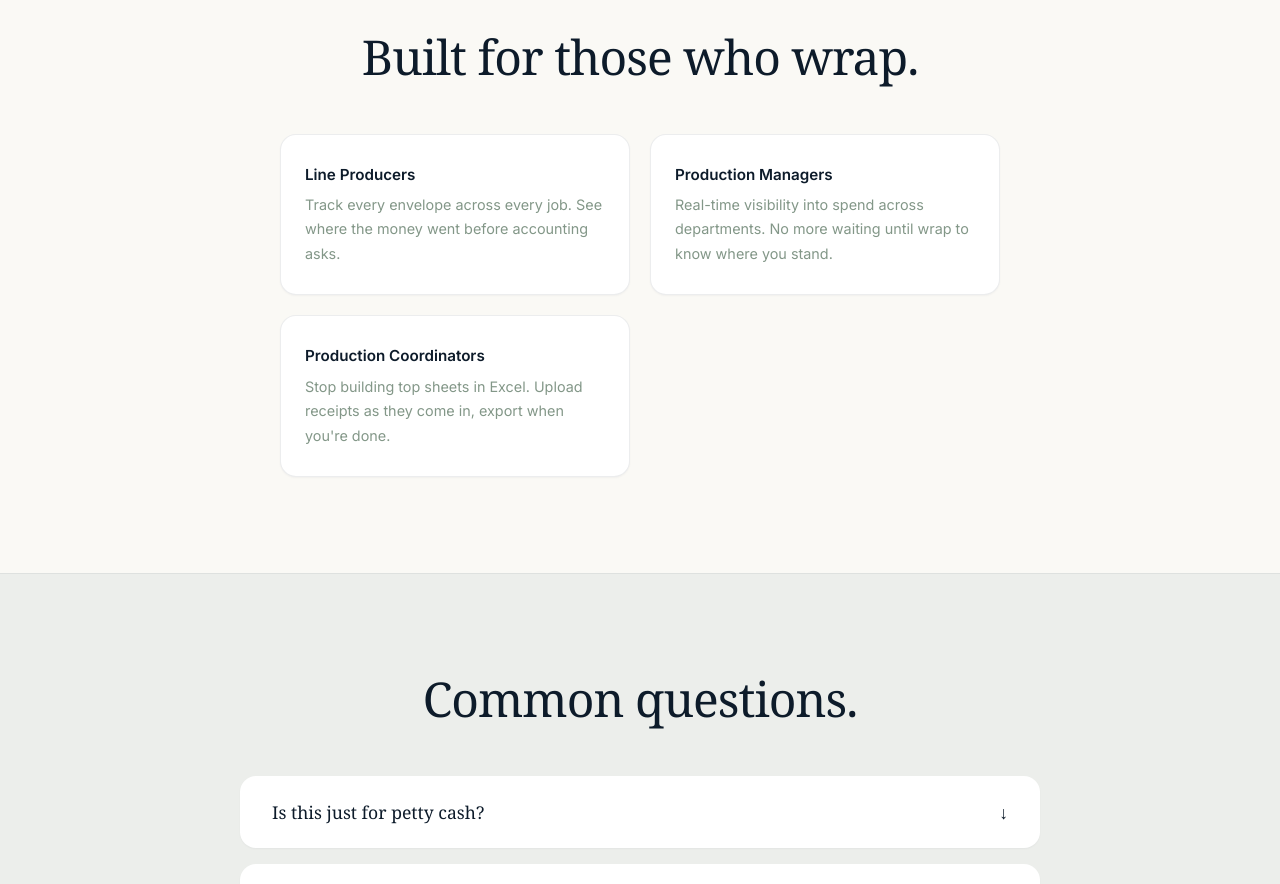
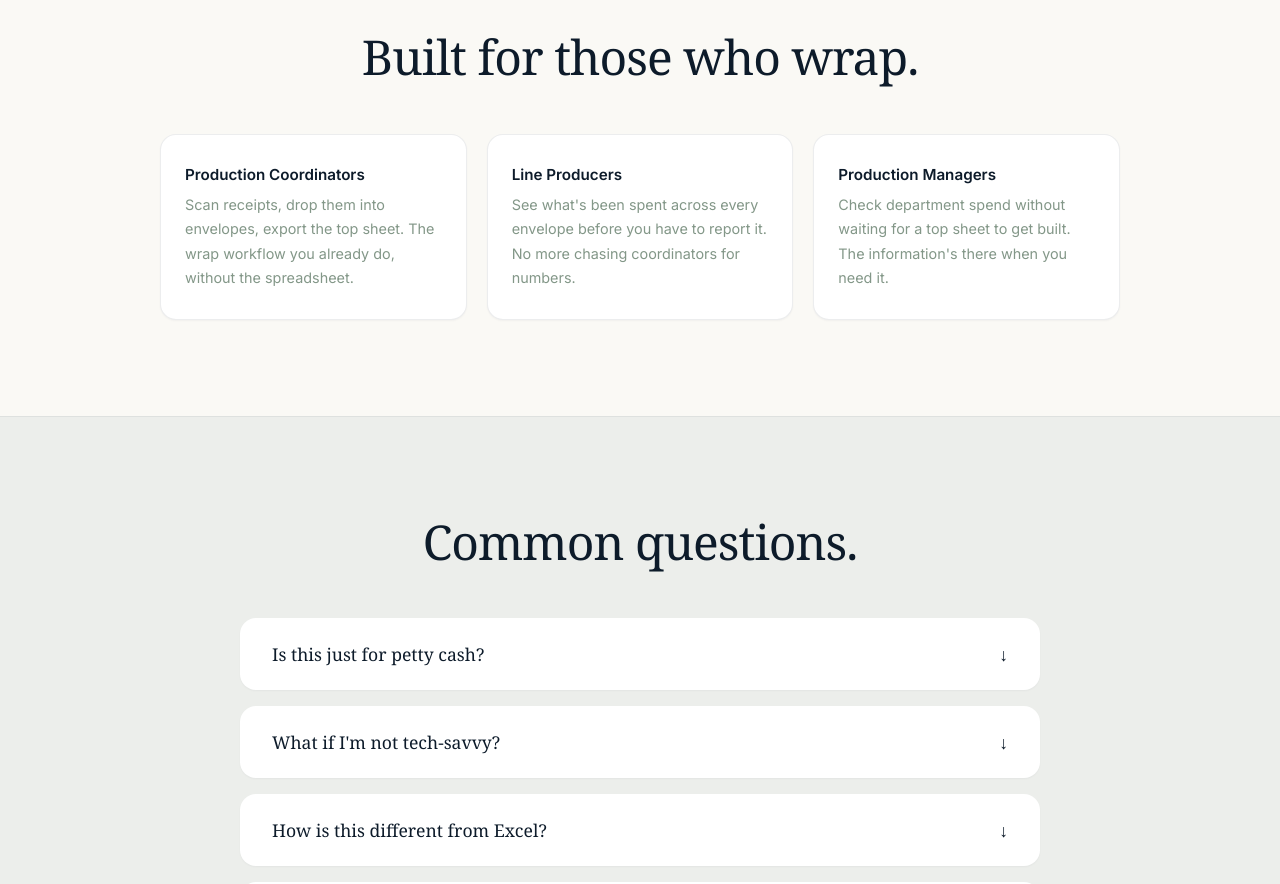
Before and after one commit to blynch33/opa-landing, a Next.js app: page / in a window 1280 px wide. Shown: the part 2900-3784 px from the top of the page. Built offline with nearby package versions, Linux system fonts and the light colour scheme; a web font is replaced by a local one.

Commit message:
Update role cards: 3-col layout, rewrite copy to match actual workflows
Coordinators lead (primary user), drop 2-col grid for 3-col single row,
rewrite subtext to reflect what each role actually does with OPA today.

Co-Authored-By: Claude Opus 4.6 <noreply@anthropic.com>

```diff
--- a/app/page.tsx
+++ b/app/page.tsx
@@ -185,9 +185,9 @@ const styles = {
   // Who It's For
   rolesGrid: {
     display: 'grid',
-    gridTemplateColumns: '1fr 1fr',
+    gridTemplateColumns: '1fr 1fr 1fr',
     gap: '20px',
-    maxWidth: '720px',
+    maxWidth: '960px',
     margin: '0 auto',
   },
   roleCard: {
@@ -643,16 +643,16 @@ export default function Home() {
           <div style={styles.rolesGrid} className="roles-grid">
             {[
               {
+                title: 'Production Coordinators',
+                desc: 'Scan receipts, drop them into envelopes, export the top sheet. The wrap workflow you already do, without the spreadsheet.',
+              },
+              {
                 title: 'Line Producers',
-                desc: 'Track every envelope across every job. See where the money went before accounting asks.',
+                desc: 'See what\'s been spent across every envelope before you have to report it. No more chasing coordinators for numbers.',
               },
               {
                 title: 'Production Managers',
-                desc: 'Real-time visibility into spend across departments. No more waiting until wrap to know where you stand.',
-              },
-              {
-                title: 'Production Coordinators',
-                desc: 'Stop building top sheets in Excel. Upload receipts as they come in, export when you\'re done.',
+                desc: 'Check department spend without waiting for a top sheet to get built. The information\'s there when you need it.',
               },
             ].map((role, i) => (
               <RevealOnScroll key={role.title} delay={i * 100}>
```
